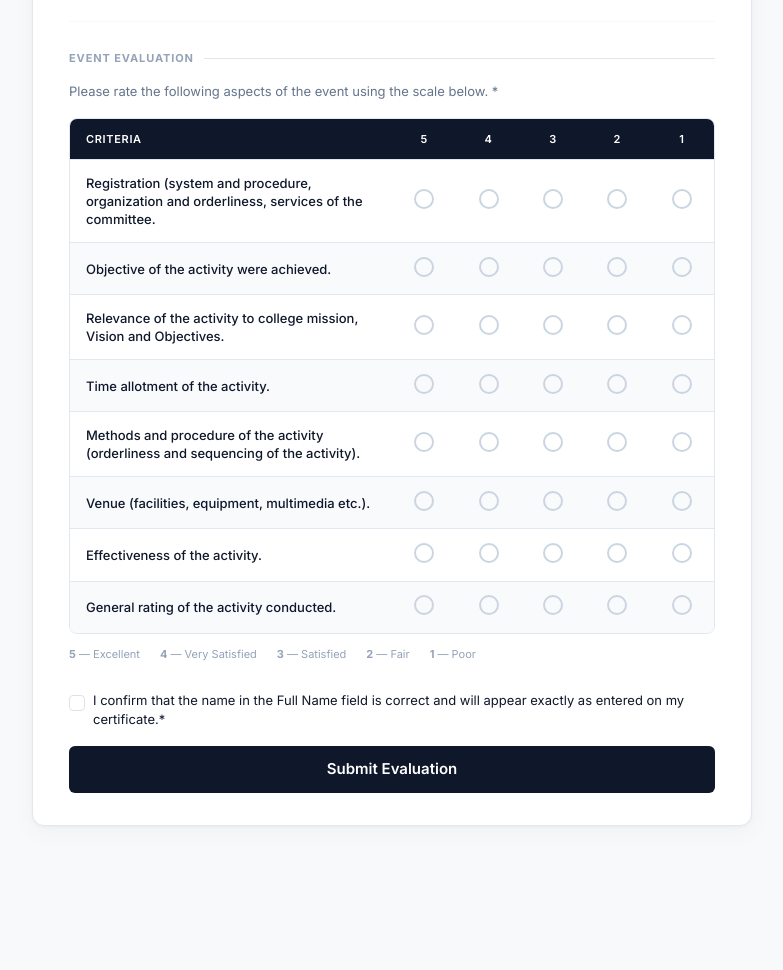
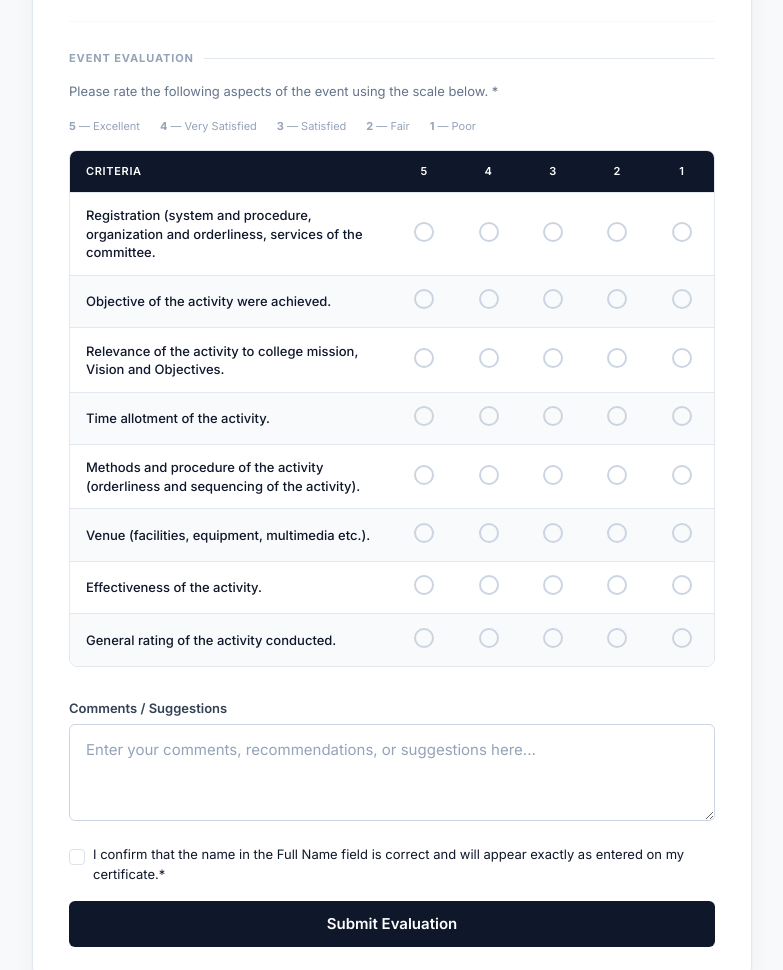
Before and after one commit to jaybee-jpg-beejay/interlink-eval, a plain HTML site: page index.html in a window 1280 px wide. Shown: the part 995-1965 px from the top of the page, without its empty margins (248-1031 px from the left). Before the commit the page ends 1853 px from the top, so only its background shows below. Drawn offline with nearby package versions, Linux system fonts and the light colour scheme.

Commit message:
feat: add comments and suggestions textarea to evaluation form and update data submission pipeline

```diff
--- a/app.js
+++ b/app.js
@@ -122,6 +122,7 @@ document.addEventListener("DOMContentLoaded", () => {
       q6_venue: getRadioValue('q6_venue'),
       q7_effectiveness: getRadioValue('q7_effectiveness'),
       q8_general: getRadioValue('q8_general'),
+      commentRecommendation: document.getElementById('commentRecommendation').value.trim(),
     };
 
     try {
--- a/index.html
+++ b/index.html
@@ -562,6 +562,15 @@
         </p>
 
         <div class="rating-section">
+          <!-- Rating Scale Legend -->
+          <div
+            style="display: flex; flex-wrap: wrap; gap: 0.5rem 1.25rem; margin-bottom: 1rem; font-size: 0.6875rem; color: var(--slate-400);">
+            <span><strong>5</strong> — Excellent</span>
+            <span><strong>4</strong> — Very Satisfied</span>
+            <span><strong>3</strong> — Satisfied</span>
+            <span><strong>2</strong> — Fair</span>
+            <span><strong>1</strong> — Poor</span>
+          </div>
           <table class="rating-table" id="ratingTable">
             <thead>
               <tr>
@@ -641,16 +650,12 @@
             </tbody>
           </table>
           <div class="rating-error" id="ratingError">Please rate all evaluation criteria before submitting.</div>
+        </div>
 
-          <!-- Rating Scale Legend -->
-          <div
-            style="display: flex; flex-wrap: wrap; gap: 0.5rem 1.25rem; margin-top: 0.75rem; font-size: 0.6875rem; color: var(--slate-400);">
-            <span><strong>5</strong> — Excellent</span>
-            <span><strong>4</strong> — Very Satisfied</span>
-            <span><strong>3</strong> — Satisfied</span>
-            <span><strong>2</strong> — Fair</span>
-            <span><strong>1</strong> — Poor</span>
-          </div>
+        <!-- Comments / Suggestions Section -->
+        <div class="mb-3 mt-4">
+          <label for="commentRecommendation" class="form-label">Comments / Suggestions</label>
+          <textarea class="form-control" id="commentRecommendation" name="commentRecommendation" rows="3" placeholder="Enter your comments, recommendations, or suggestions here..."></textarea>
         </div>
 
         <!-- Agreement Checkbox -->
```
Also changed, not shown: google-apps-script.js (+5 -3 lines).
